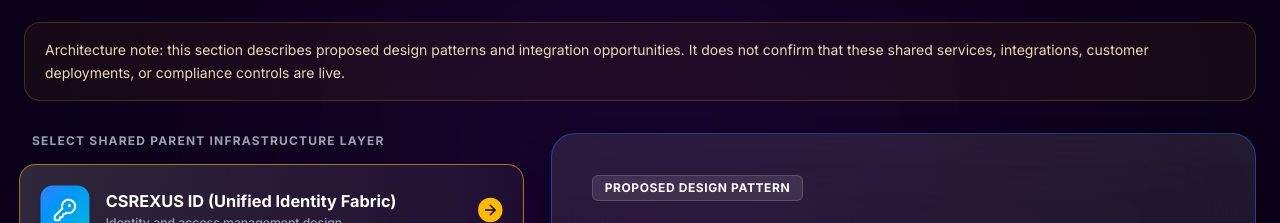
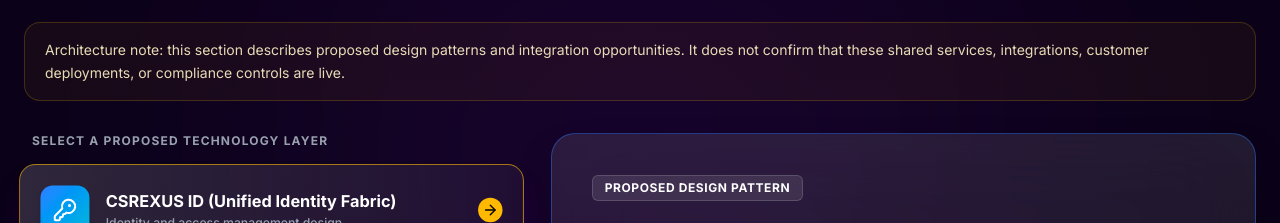
Before and after one commit to CSrajput-ux/CSrexus, a React (Vite) app: page / in a window 1280 px wide. Shown: the part 4240-4463 px from the top of the page. Built offline with nearby package versions, Linux system fonts and the light colour scheme.

Commit message:
content: align remaining labels with proposed product initiatives

```diff
--- a/src/app/components/GroupArchitecture.tsx
+++ b/src/app/components/GroupArchitecture.tsx
@@ -115,7 +115,7 @@ export function GroupArchitecture() {
           {/* Left Column: Clickable Synergy Layers */}
           <div className="lg:col-span-5 space-y-4">
             <h3 className="text-xs uppercase tracking-widest font-bold text-gray-400 mb-4 px-2">
-              Select Shared Parent Infrastructure Layer
+              Select a proposed technology layer
             </h3>
             {synergyLayers.map((layer) => {
               const Icon = layer.icon;
```
